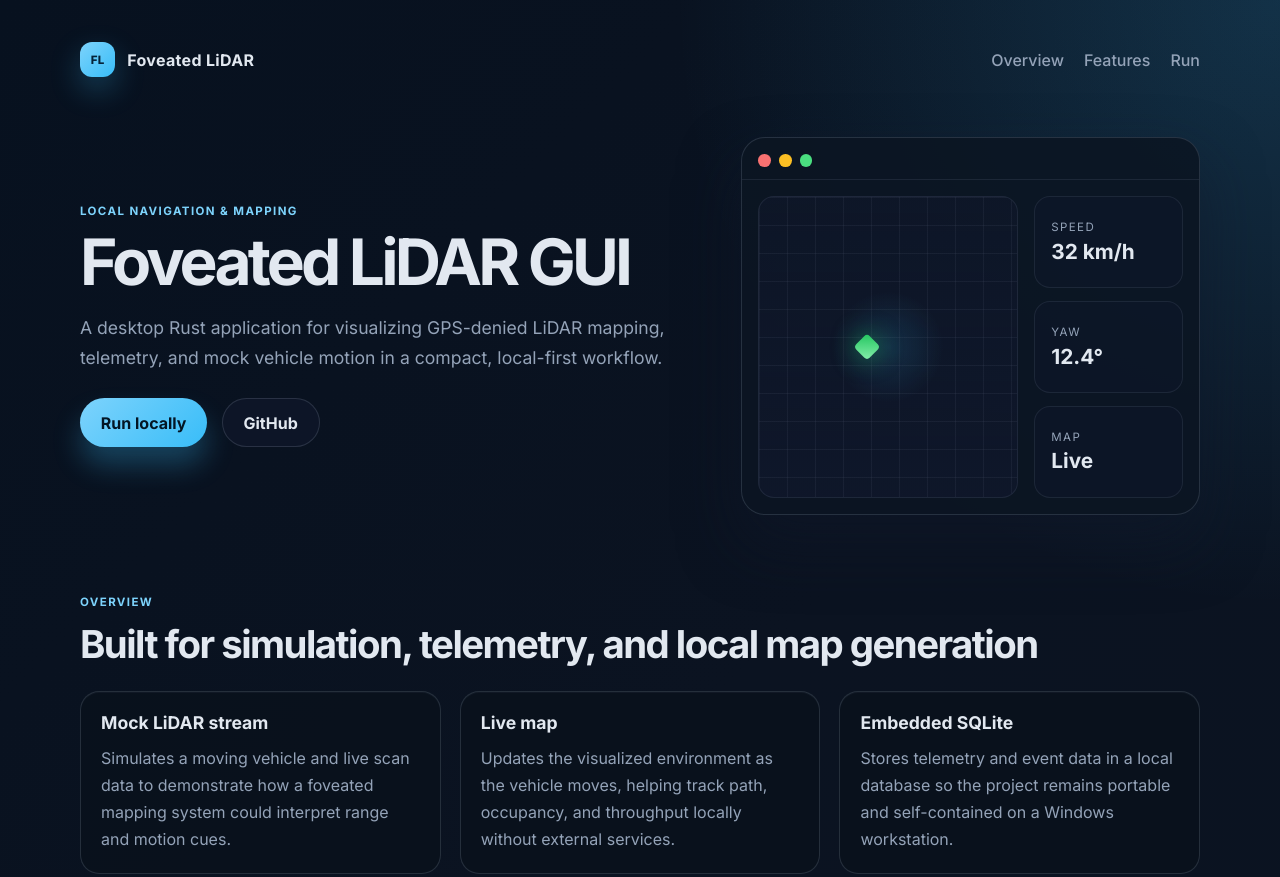
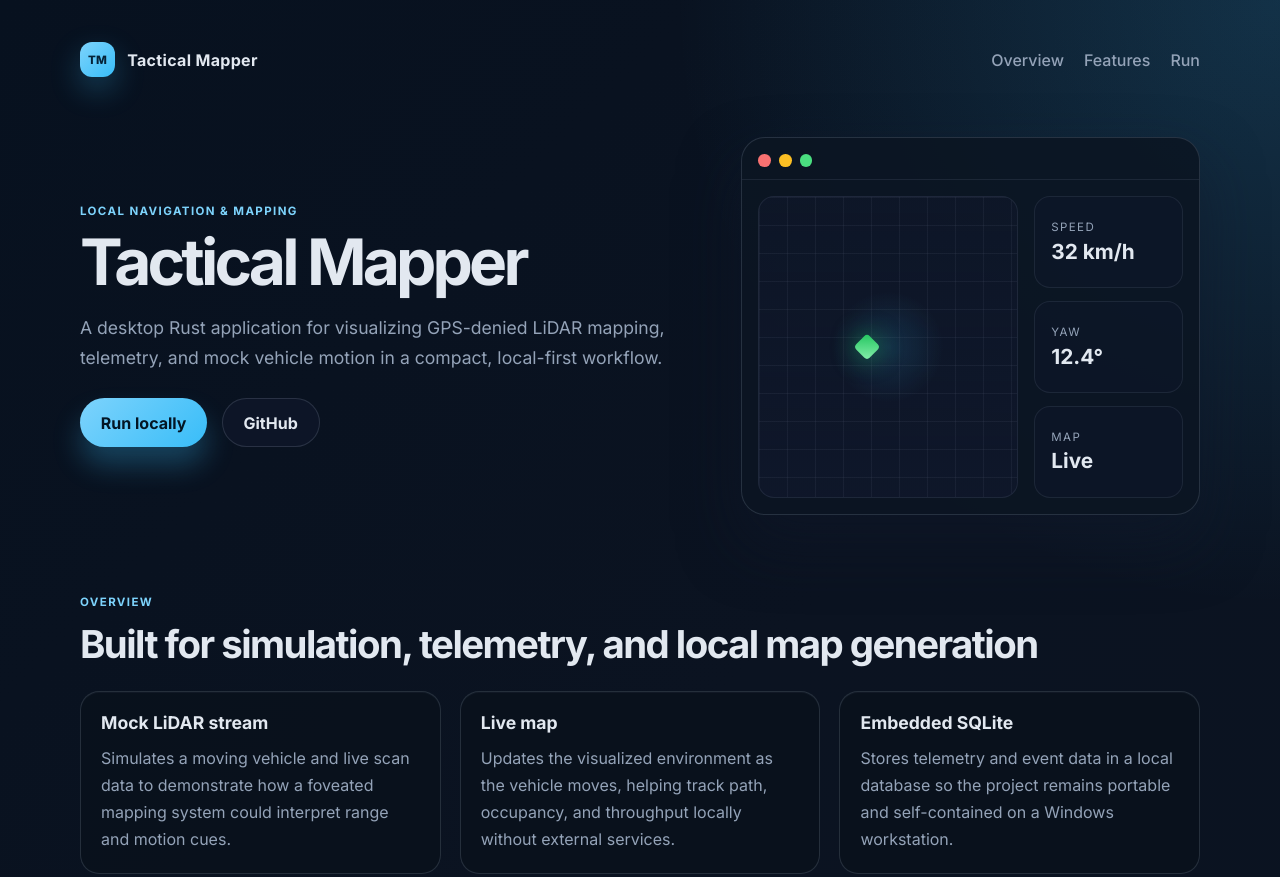
Before and after one commit to vesperhalcro-oss/files, a plain HTML site: page index.html in a window 1280 px wide. Shown: the top 877 px of the page. Drawn offline with Linux system fonts and the light colour scheme.

Commit message:
Rename landing page to Tactical Mapper
Co-authored-by: Copilot <223556219+Copilot@users.noreply.github.com>

```diff
--- a/index.html
+++ b/index.html
@@ -3,10 +3,10 @@
   <head>
     <meta charset="UTF-8" />
     <meta name="viewport" content="width=device-width, initial-scale=1.0" />
-    <title>Foveated LiDAR GUI</title>
+    <title>Tactical Mapper</title>
     <meta
       name="description"
-      content="Foveated LiDAR GUI is a local Rust and egui application for visualizing simulated LiDAR mapping and telemetry."
+      content="Tactical Mapper is a local Rust and egui application for visualizing simulated LiDAR mapping and telemetry."
     />
     <link rel="preconnect" href="https://fonts.googleapis.com" />
     <link rel="preconnect" href="https://fonts.gstatic.com" crossorigin />
@@ -20,8 +20,8 @@
     <div class="page-shell">
       <header class="topbar">
         <div class="brand">
-          <span class="brand-mark">FL</span>
-          <span>Foveated LiDAR</span>
+          <span class="brand-mark">TM</span>
+          <span>Tactical Mapper</span>
         </div>
         <nav class="nav">
           <a href="#overview">Overview</a>
@@ -34,7 +34,7 @@
         <section class="hero">
           <div class="hero-copy">
             <p class="eyebrow">Local navigation & mapping</p>
-            <h1>Foveated LiDAR GUI</h1>
+            <h1>Tactical Mapper</h1>
             <p class="lead">
               A desktop Rust application for visualizing GPS-denied LiDAR mapping,
               telemetry, and mock vehicle motion in a compact, local-first workflow.
```
Also changed, not shown: 1 other file.
